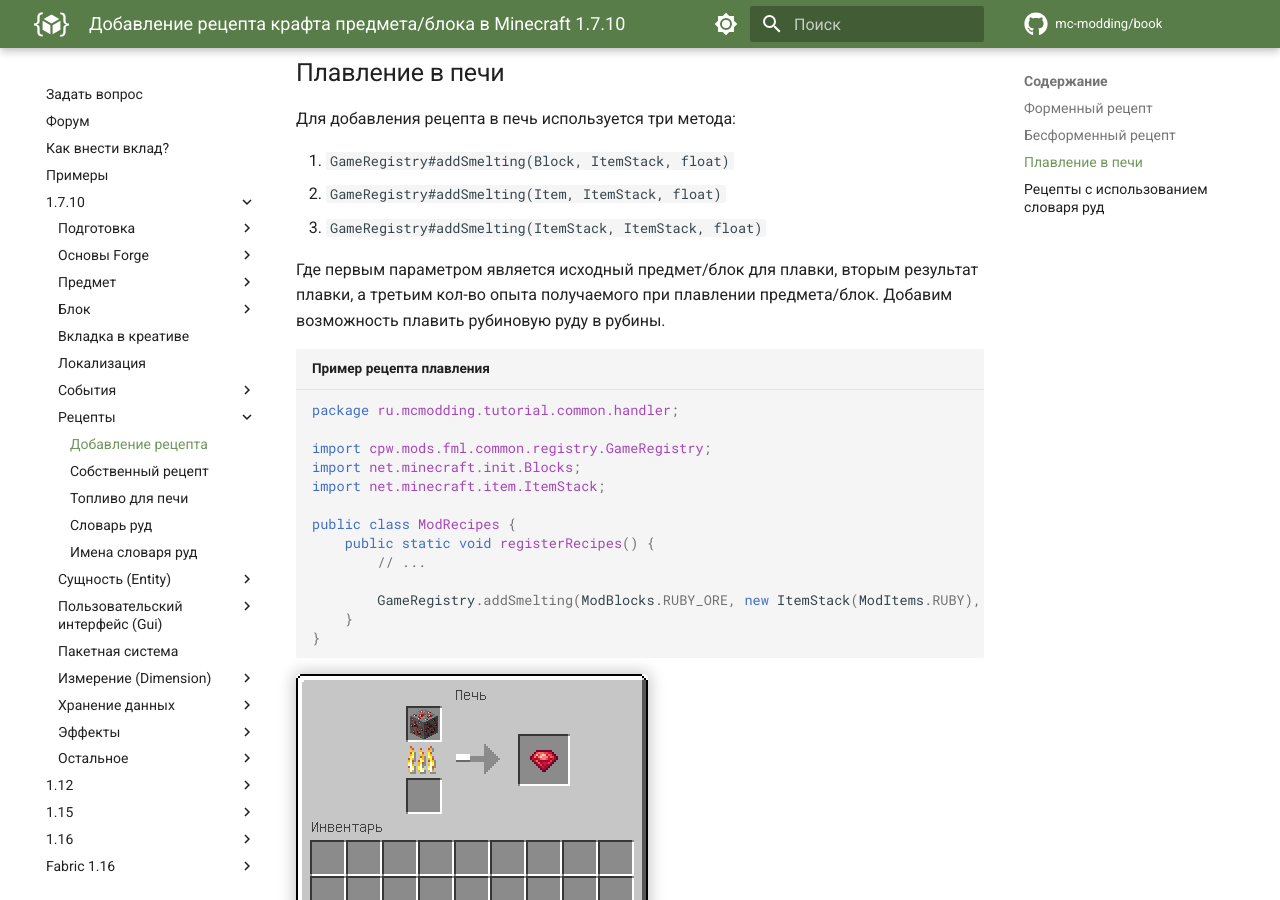
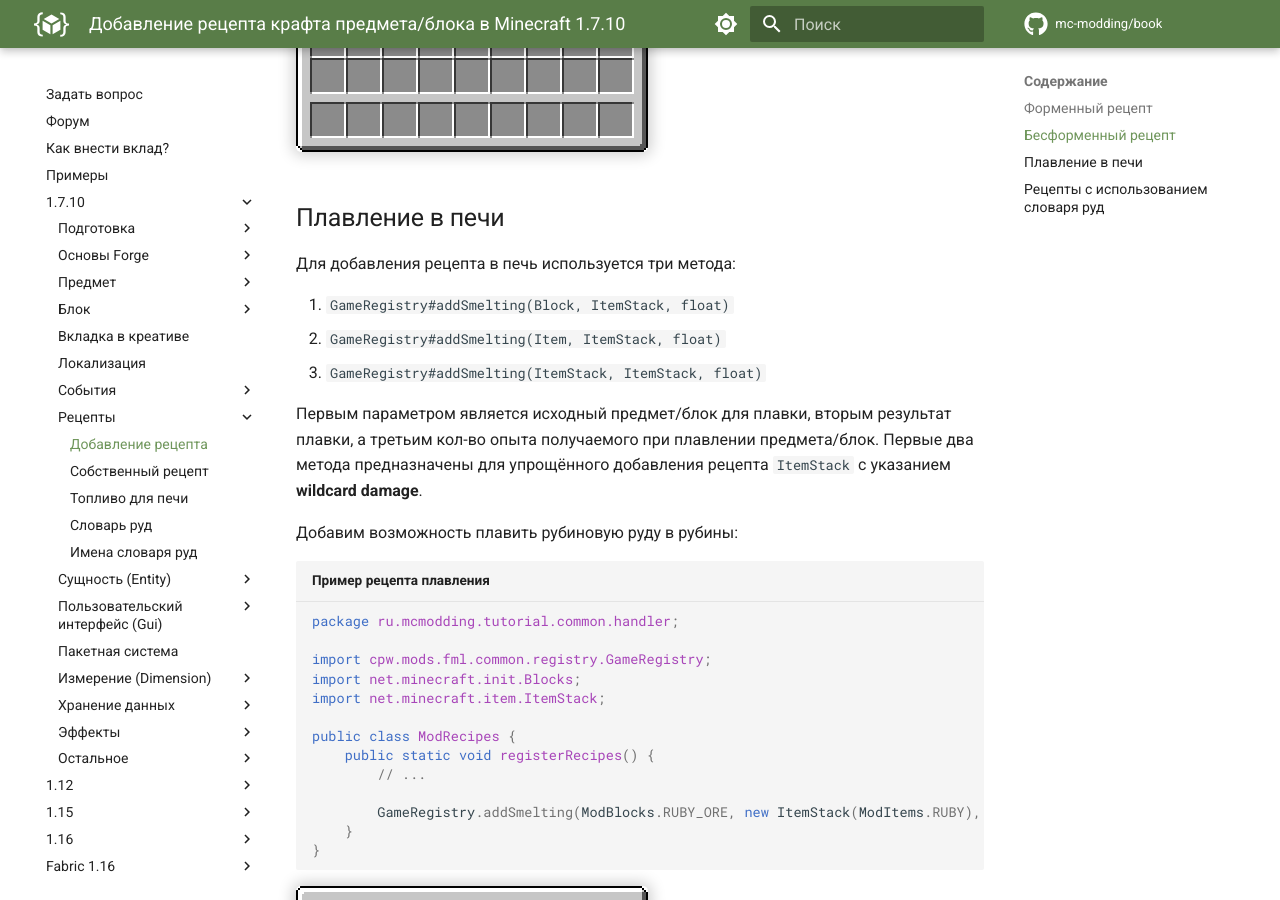
Before and after one commit to mc-modding/book, an MkDocs documentation site: the page built from docs/1.7.10/recipe/basics.md, in a window 1280 px wide and 900 px high, scrolled down 3624 px. Built offline with MkDocs 1.6.1 and Material for MkDocs 9.7.7, drawn with Linux system fonts in a browser that asks for light colours; comment, search, counter and statistics services are not loaded; some of the changed text lies outside the part shown.

Commit message:
Wildcard damage

````diff
--- a/docs/1.7.10/recipe/basics.md
+++ b/docs/1.7.10/recipe/basics.md
@@ -50,7 +50,11 @@
 
 В качестве ингредиентов для рецепта крафта можно передавать `Block`, `Item` и `ItemStack`.
 Первые два варианта удобны, если нужно разрешить использовать в крафте предметы с любым значением meta/damage,
-а `ItemStack` когда нужно задать определённое значение `ItemStack`
+а `ItemStack` когда нужно задать определённое значение **damage**.
+
+!!! tip "Магия wildcard damage"
+    Аргументы `Block` и `Item` переданные в рецепт автоматически конвертируются в `ItemStack` с указанием магического значения damage – **32767** (или `Short.MAX_VALUE`).
+    Потому что в сетке крафта ничего другого как `ItemStack` быть не может.
 
 !!! note "Ограничение верстака"
     При крафте ресурсы в сетке расходуются **строго по одной единице за раз** и это поведение никак не изменить.
@@ -122,8 +126,10 @@
 2. `GameRegistry#addSmelting(Item, ItemStack, float)`
 3. `GameRegistry#addSmelting(ItemStack, ItemStack, float)`
 
-Где первым параметром является исходный предмет/блок для плавки, вторым результат плавки, а третьим кол-во опыта получаемого при
-плавлении предмета/блок. Добавим возможность плавить рубиновую руду в рубины.
+Первым параметром является исходный предмет/блок для плавки, вторым результат плавки, а третьим кол-во опыта получаемого при
+плавлении предмета/блок. Первые два метода предназначены для упрощённого добавления рецепта `ItemStack` с указанием **wildcard damage**.
+
+Добавим возможность плавить рубиновую руду в рубины:
 
 ```java title="Пример рецепта плавления"
 package ru.mcmodding.tutorial.common.handler;
````
